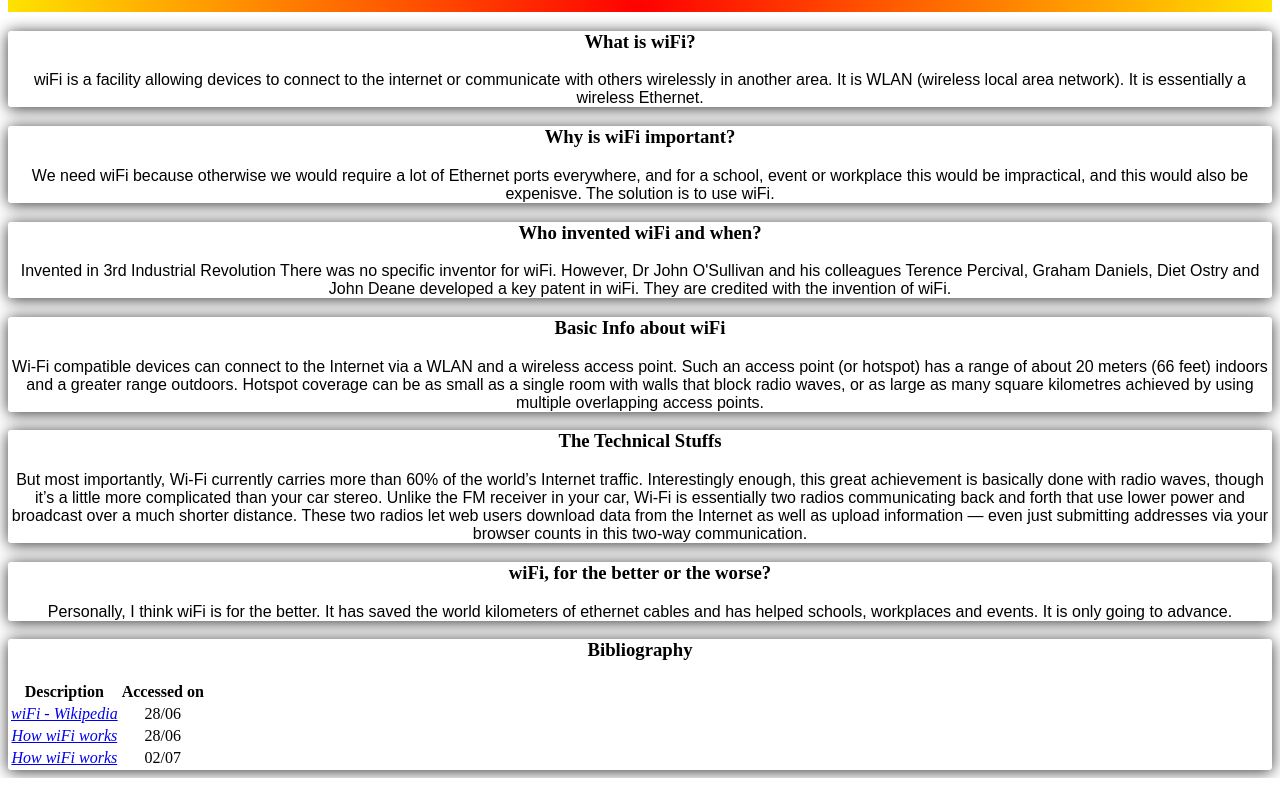
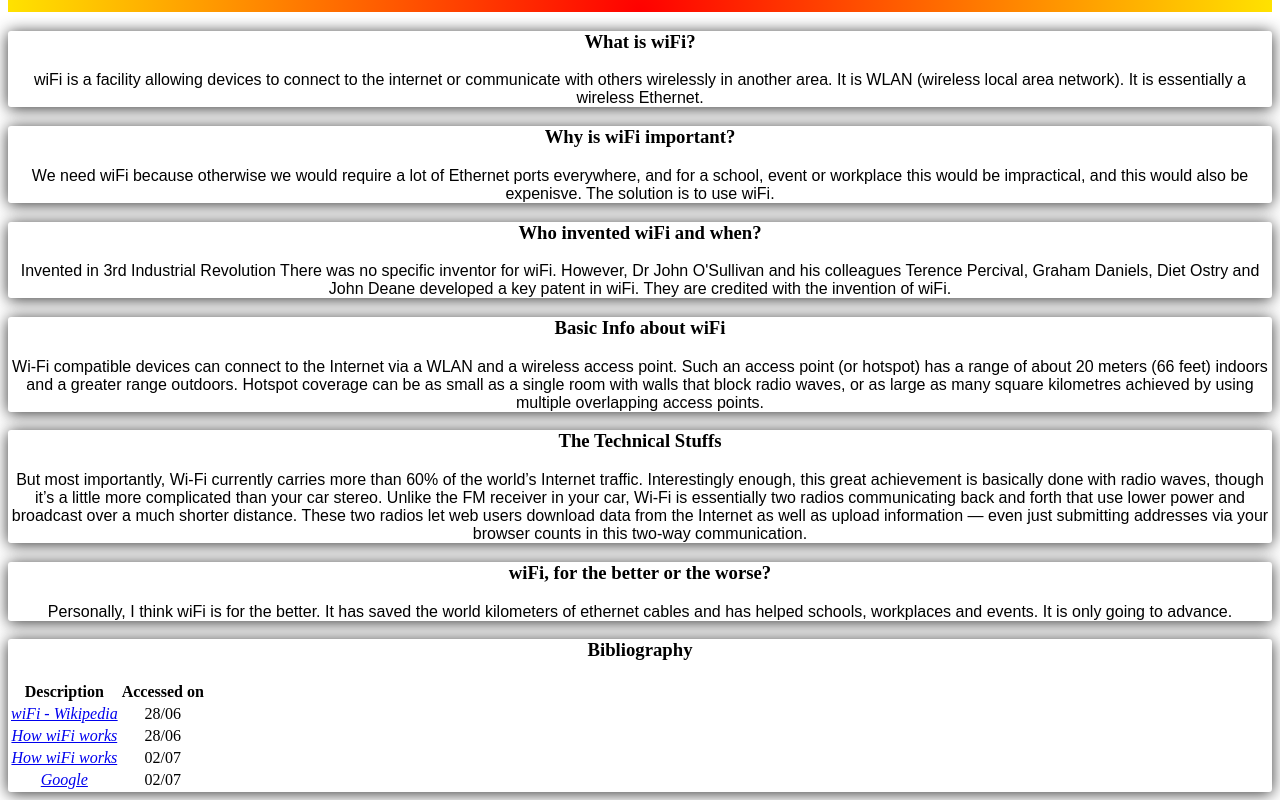
Before and after one commit to Matthew-Adlam/school_project_wiFi, a plain HTML site: page index.html in a window 1280 px wide. Shown: the part 326-1126 px from the top of the page. Before the commit the page ends 1104 px from the top, so only its background shows below. Drawn offline with Linux system fonts and the light colour scheme.

Commit message:
Update index.html

```diff
--- a/index.html
+++ b/index.html
@@ -73,6 +73,14 @@ There was no specific inventor for wiFi. However, Dr John O'Sullivan and his col
               </td>
               <td>02/07</td>
           </tr>
+           <tr>
+              <td>
+                  <cite>
+                      <a href = "https://www.google.co.nz">Google</a>
+                  </cite>
+              </td>
+              <td>02/07</td>
+          </tr>
       </tbody>
     </table>
   </section>
```
